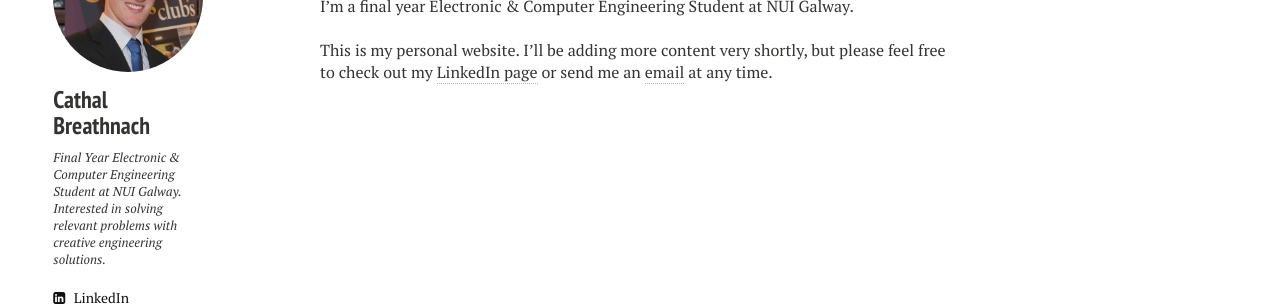
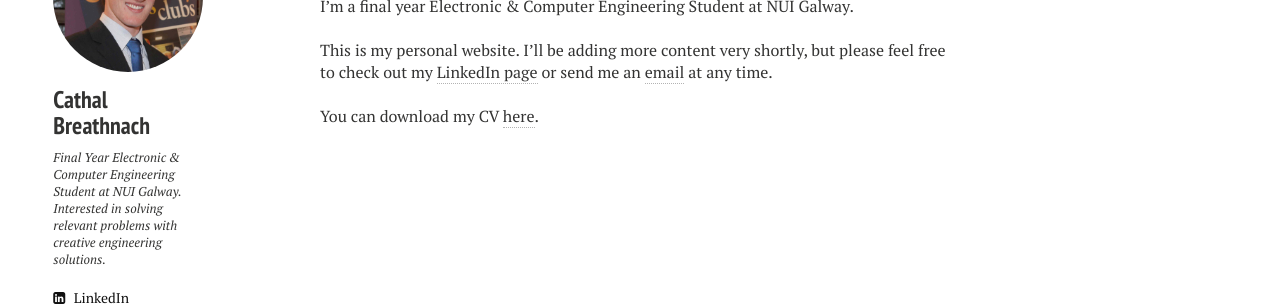
Before and after one commit to cbreathnach/cbreathnach.github.io, a Jekyll site: the page built from index.md, in a window 1280 px wide. Shown: the part 1143-1449 px from the top of the page. Built offline with Jekyll 4.4.1, drawn with Linux system fonts in a browser that asks for light colours; nearby versions of some CDN libraries; the list of posts is cut into pages by our own code.

Commit message:
Add Initial CV

```diff
--- a/index.md
+++ b/index.md
@@ -13,6 +13,10 @@ I'm a final year Electronic & Computer Engineering Student at NUI Galway.
 <br />
 This is my personal website. I'll be adding more content very shortly, but please feel free to check out my [LinkedIn page](https://www.linkedin.com/in/cathalbreathnach/) or send me an [email](mailto:breathnach.cathal@gmail.com) at any time.
 
+<br />
+You can download my CV [here]({{cathalbreathnach.com}}/documents/Cathal_Breathnach_CV.pdf).
+<!--Change this CV file before finalising-->
+
 <!--
 I'm a post-doctoral researcher in [Prof. Luc Van Gool](http://www.vision.ee.ethz.ch/members/get_member.cgi?id=1)'s [ETHZ vision group](http://www.vision.ee.ethz.ch/index.en.html).
 
```
Also changed, not shown: 5 other files.
